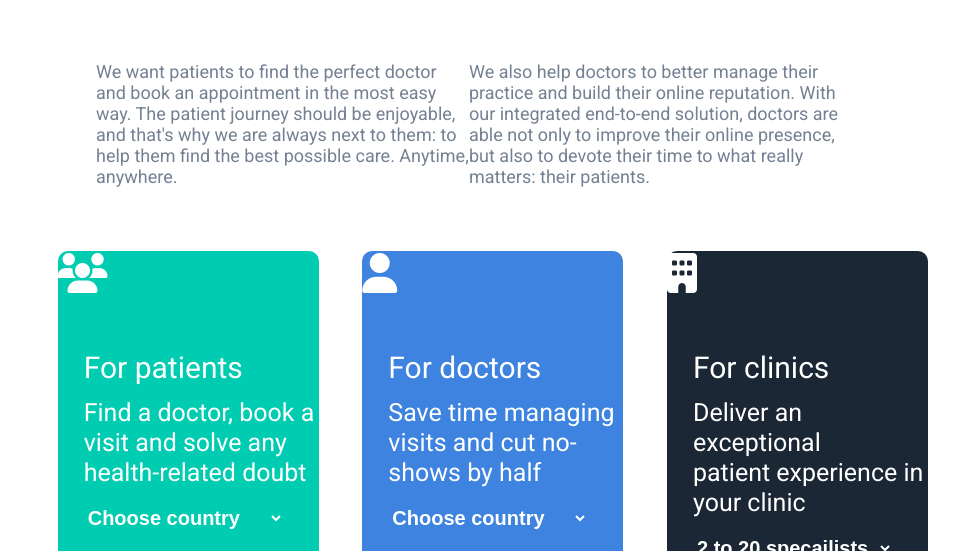
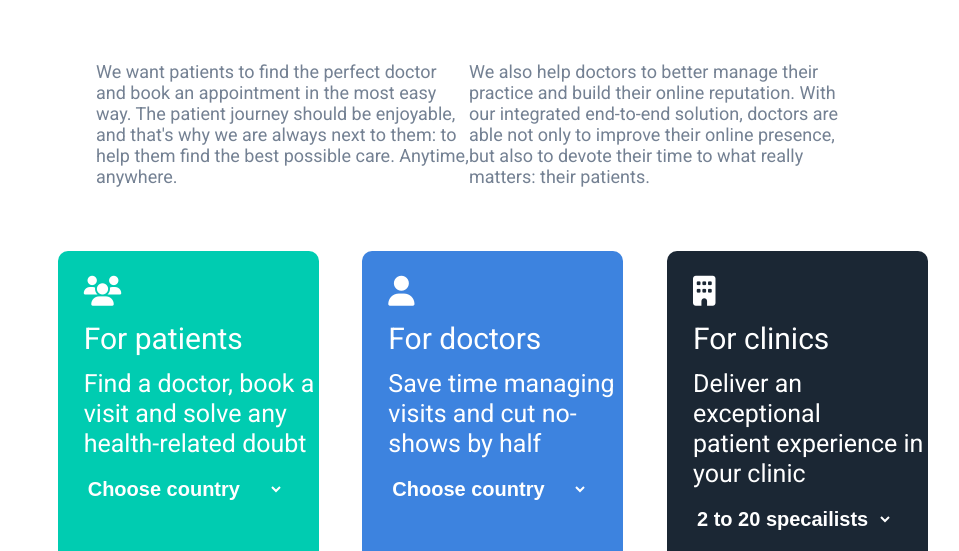
Before and after one commit to slimChaalali/checkpoint_cssLayout, a plain HTML site: page stucture/index.html in a window 1280 px wide. Shown: the part 245-796 px from the top of the page, without its empty margins (160-1119 px from the left). Drawn offline with Linux system fonts and the light colour scheme.

Commit message:
icon update

```diff
--- a/stucture/assets/Css/style.css
+++ b/stucture/assets/Css/style.css
@@ -97,8 +97,13 @@ h1{
     margin-top: 5%;
     color: white;
     font-size: 40px;
+}
 
+i{
+    margin-left: 10%;
+    padding-top: 15%;
 }
+
 .main .first-box{
     background-color: #00CCB1;
     width: 38%;
@@ -142,7 +147,7 @@ h1{
     font-family: 'Roboto', sans-serif;
 }
 .main h2{
-    margin-top: 20%;
+    margin-top: 2%;
     margin-left: 10%;
     font-weight: 100;
     font-size: 30px;
--- a/stucture/index.html
+++ b/stucture/index.html
@@ -73,7 +73,7 @@
       </div>
       <div class="main">
         <div class="first-box">
-          <i class="fas fa-users"></i>
+          <i class="fas fa-users fa-xs"></i>
           <h2>For patients</h2>
           <p>
             Find a doctor, book a <br />
@@ -97,7 +97,7 @@
           </select>
         </div>
         <div class="second-box">
-          <i class="fas fa-user"></i>
+          <i class="fas fa-user fa-xs"></i>
           <h2>For doctors</h2>
           <p>
             Save time managing <br />
@@ -122,7 +122,7 @@
         </div>
 
         <div class="third-box">
-          <i class="fa-sharp fa-solid fa-building"></i>
+          <i class="fa-sharp fa-solid fa-building fa-xs"></i>
           <h2>For clinics</h2>
           <p>
             Deliver an exceptional <br />
```
